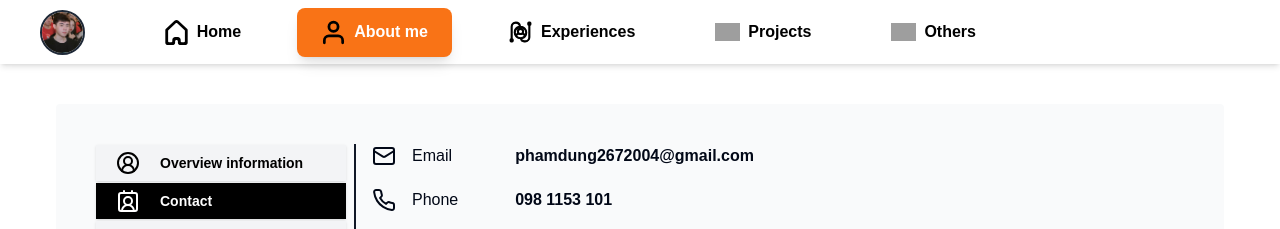
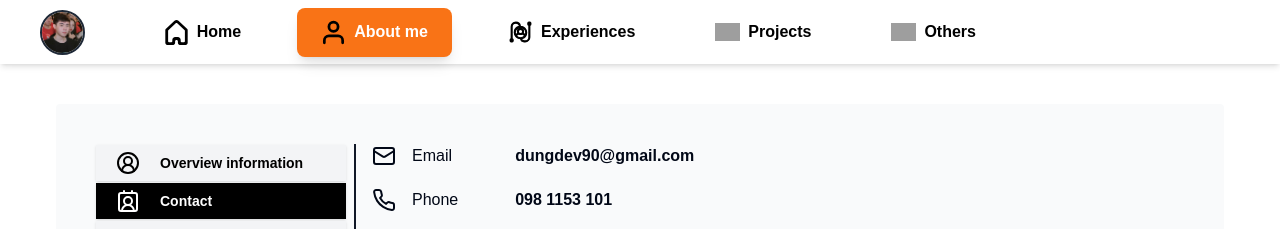
Before and after one commit to PhamAnhDungdev/cv_online_res_nextjs, a Next.js app: page /aboutme in a window 1280 px wide. Both pictures are taken after a click on the button "Contact". Shown: the top 229 px of the page. Built offline with nearby package versions, Linux system fonts and the light colour scheme; grey boxes are pictures that could not be loaded.

Commit message:
fix email

```diff
--- a/components/Contact.jsx
+++ b/components/Contact.jsx
@@ -47,7 +47,7 @@ const Contact = ({ hidden }) => {
         <div className="flex flex-col space-y-5 ml-4">
           <div className="flex items-center text-base font-bold">
             <Link href="https://github.com/PhamAnhDungdev" passHref>
-              <p className="ml-4">phamdung2672004@gmail.com</p>
+              <p className="ml-4">dungdev90@gmail.com</p>
             </Link>
           </div>
 
```
